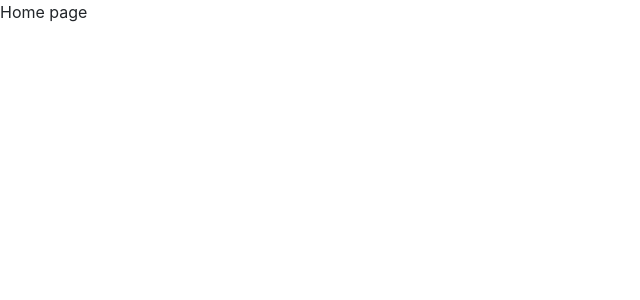
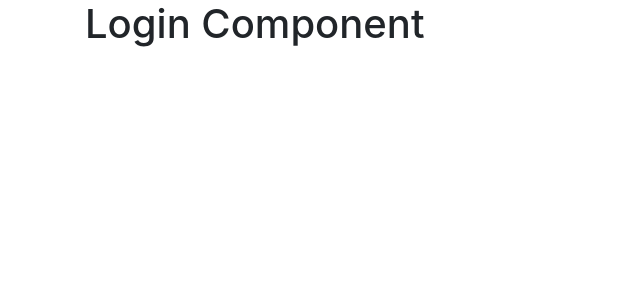
Before and after one commit to mitchellpottratz/JobSwipe-React, a React (Create React App) app: page /login in a window 1280 px wide. Shown: the top 300 px of the page, without its empty margins (0-640 px from the left). Built offline with nearby package versions, Linux system fonts and the light colour scheme.

Commit message:
created a login compoent

```diff
--- a/src/App.js
+++ b/src/App.js
@@ -10,6 +10,7 @@ import { Container } from 'react-bootstrap';
 // component imports
 import Register from './components/authentication/Register.js';
 import VerifyEmail from './components/authentication/VerifyEmail.js';
+import Login from './components/authentication/Login.js';
 
 // CSS
 import './App.css';
@@ -37,6 +38,13 @@ class App extends React.Component {
               component={ VerifyEmail }
             />
 
+            {/* Login */}
+            <Route
+              exact
+              path="/login"
+              component={ Login }
+            />
+
             {/* Home */}
             <Route path="/">
               Home page
--- /dev/null
+++ b/src/components/authentication/Login.js
@@ -0,0 +1,31 @@
+import React from 'react';
+
+import { connect } from "react-redux";
+
+import { Container, Row, Col, Card, Form, Button } from 'react-bootstrap';
+
+
+class Login extends React.Component {
+
+    constructor(props) {
+        super(props);
+    }
+
+
+    render() {
+        return (
+            <Container>
+                <h1>Login Component</h1>
+            </Container>
+        )
+    }
+}
+
+const mapStateToProps = (state) => {
+    return {
+        isLoggedIn: state.user.isLoggedIn
+    }
+}
+
+
+export default connect(mapStateToProps, {  })(Login)
--- a/src/components/authentication/Register.js
+++ b/src/components/authentication/Register.js
@@ -5,7 +5,6 @@ import { registerUser } from '../../actions/users.js'
 
 import { Row, Col, Card, Form, Button } from 'react-bootstrap';
 import FileInput from '../common/FileInput.js';
-
 
 
 class Register extends React.Component {
```
